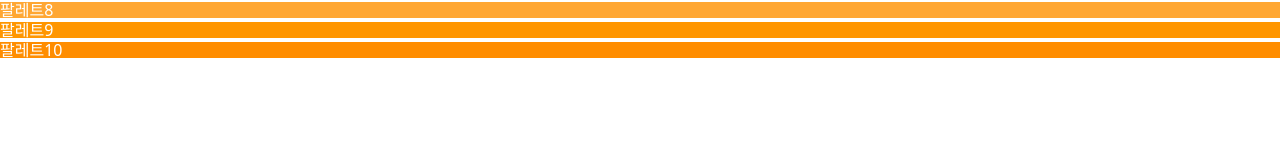
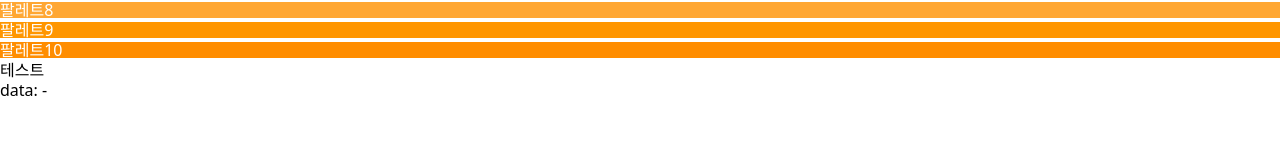
Before and after one commit to DND-Hi/FE, a Next.js app: page / in a window 1280 px wide. Shown: the part 138-290 px from the top of the page. Built offline with nearby package versions, Linux system fonts and the light colour scheme.

Commit message:
chore: Zustand 전역상태관리 예제 추가

```diff
--- /dev/null
+++ b/src/components/test1.tsx
@@ -0,0 +1,14 @@
+import useMenuStore from "@/store/menuStore";
+
+export const Test1 = () => {
+  const { setCurrentMenu } = useMenuStore();
+  return (
+    <div
+      onClick={() => {
+        setCurrentMenu("전역상태");
+      }}
+    >
+      테스트
+    </div>
+  );
+};
--- /dev/null
+++ b/src/components/test2.tsx
@@ -0,0 +1,7 @@
+import useMenuStore from '@/store/menuStore'
+import React from 'react'
+
+export const Test2 = () => {
+  const { currentMenu } = useMenuStore()
+  return <div>data: {currentMenu ? currentMenu : '-'}</div>;
+}
--- a/src/pages/index.tsx
+++ b/src/pages/index.tsx
@@ -1,7 +1,5 @@
-import Image from "next/image";
-import { Inter } from "next/font/google";
-
-const inter = Inter({ subsets: ["latin"] });
+import { Test1 } from "@/components/test1";
+import { Test2 } from "@/components/test2";
 
 export default function Home() {
   return (
@@ -16,6 +14,8 @@ export default function Home() {
       <p className="bg-primary-80 text-white">팔레트8</p>
       <p className="bg-primary-90 text-white">팔레트9</p>
       <p className="bg-primary text-white">팔레트10</p>
+      <Test1 />
+      <Test2 />
     </div>
   );
 }
--- /dev/null
+++ b/src/store/menuStore.ts
@@ -0,0 +1,15 @@
+import { create } from "zustand";
+
+export interface Store {
+  currentMenu: string | null;
+  setCurrentMenu: (menu: string) => void;
+}
+
+const useMenuStore = create<Store>(set => ({
+  currentMenu: null,
+  setCurrentMenu: newState => {
+    set(() => ({ currentMenu: newState }));
+  },
+}));
+
+export default useMenuStore;
```
